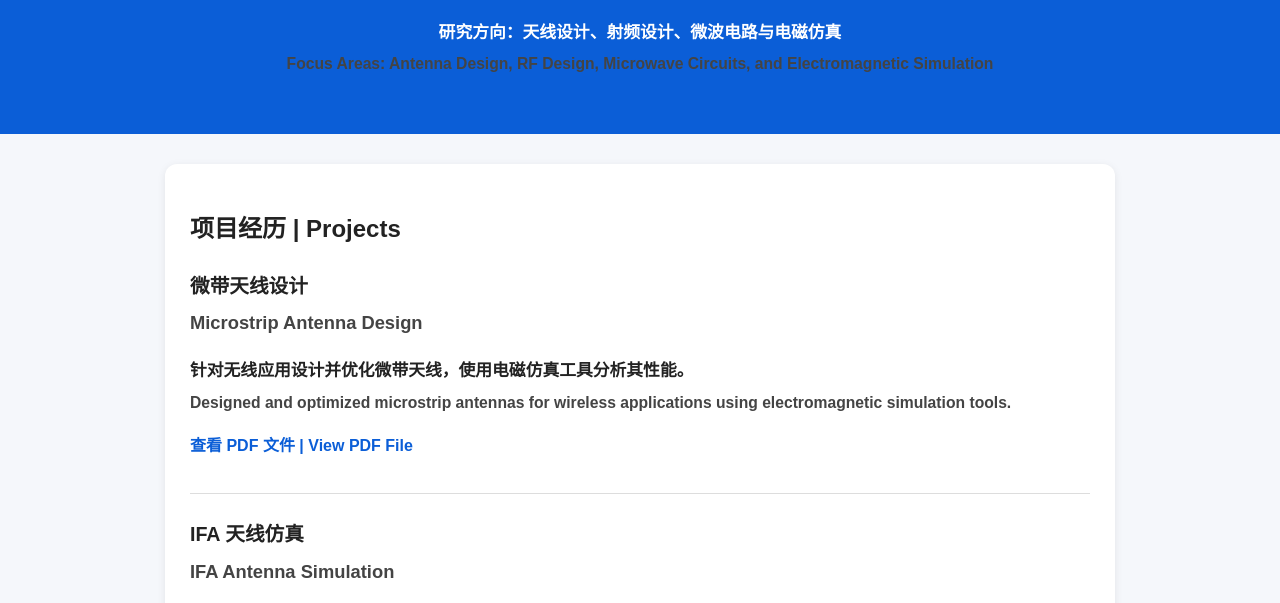
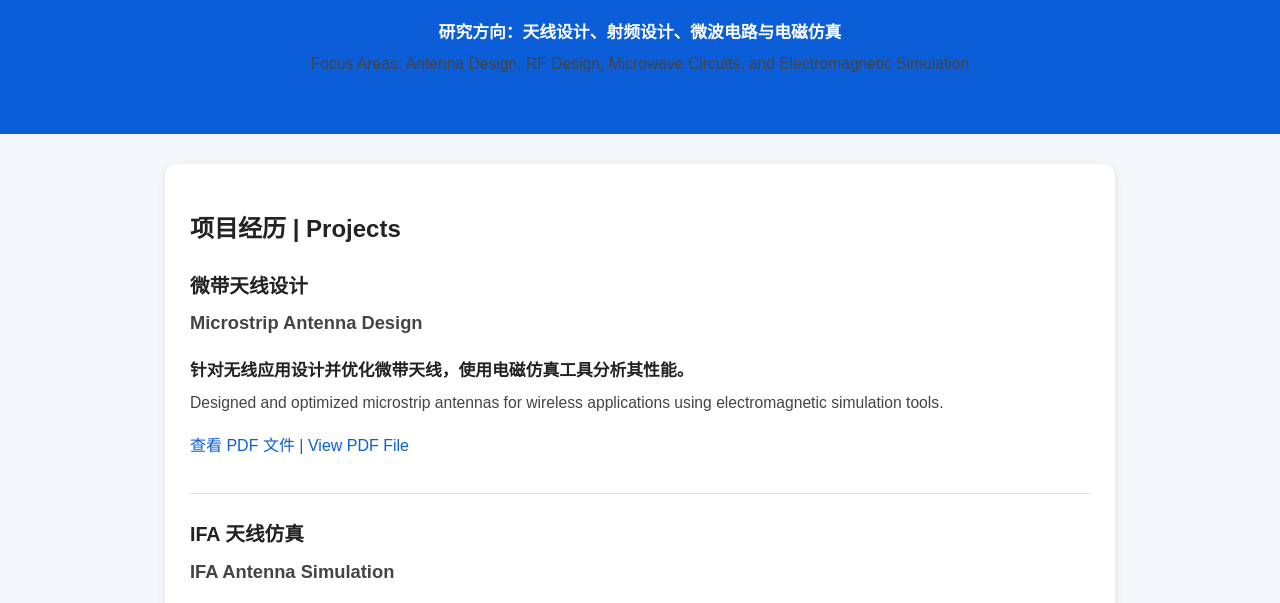
Before and after one commit to fanfanxuxu117-hue/fanfanxuxu117-hue.github.io, a plain HTML site: page index.html in a window 1280 px wide. Shown: the part 157-760 px from the top of the page. Drawn offline with Linux system fonts and the light colour scheme.

Commit message:
Update index.html

```diff
--- a/index.html
+++ b/index.html
@@ -76,7 +76,7 @@
 
     <p>
       <span class="cn">研究方向：天线设计、射频设计、微波电路与电磁仿真</span>
-      <span class="en"><strong>Focus Areas: Antenna Design, RF Design, Microwave Circuits, and Electromagnetic Simulation<strong></span>
+      <span class="en">Focus Areas: Antenna Design, RF Design, Microwave Circuits, and Electromagnetic Simulation</span>
     </p>
   </header>
 
@@ -95,7 +95,7 @@
         <span class="cn">针对无线应用设计并优化微带天线，使用电磁仿真工具分析其性能。</span>
         <span class="en">Designed and optimized microstrip antennas for wireless applications using electromagnetic simulation tools.</span>
       </p>
-      <p><a href="antenna1.pdf" target="_blank"><strong>查看 PDF 文件 | View PDF File</strong></a></p>
+      <p><a href="antenna1.pdf" target="_blank">查看 PDF 文件 | View PDF File</a></p>
 
     </div>
 
```
